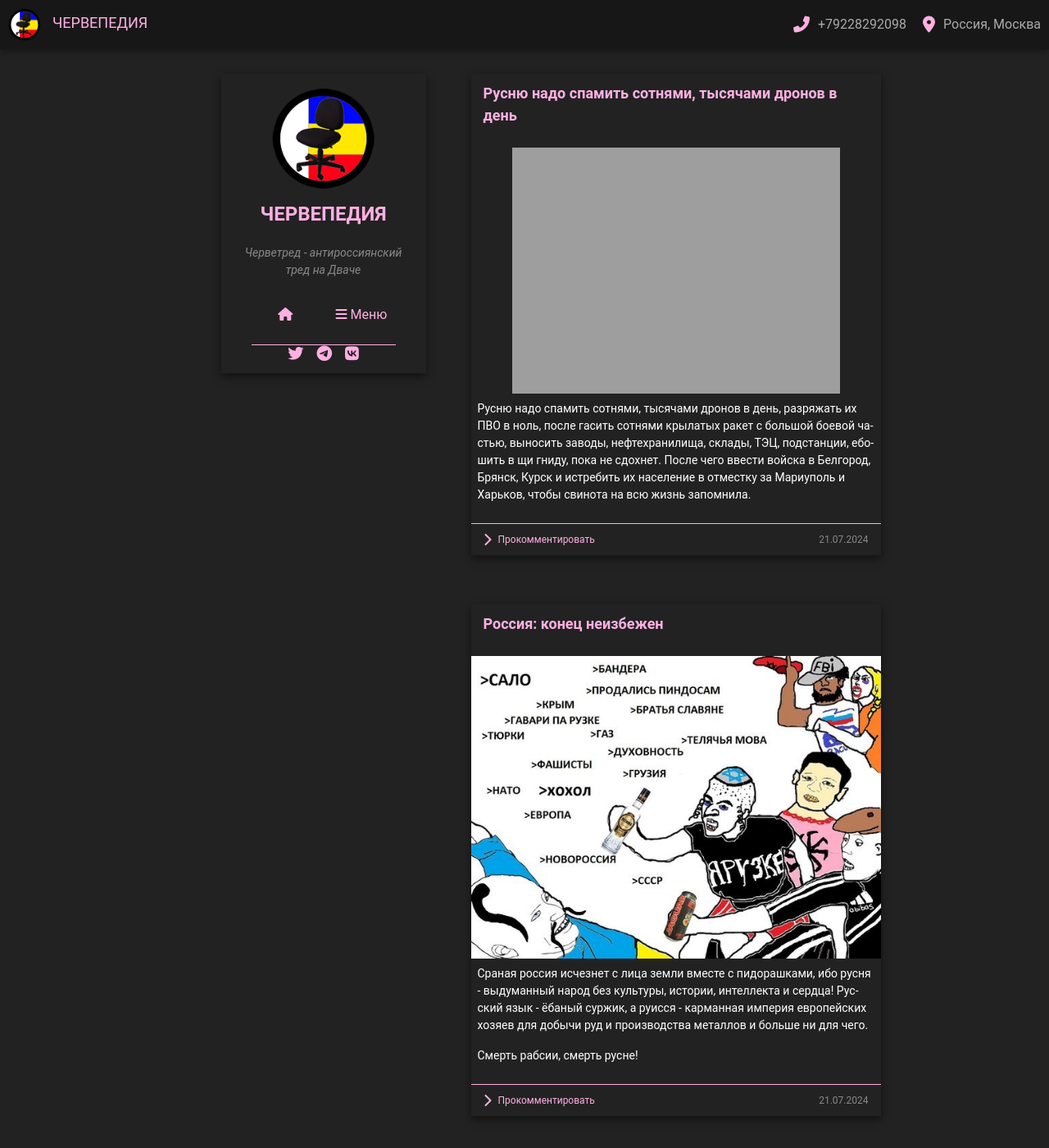
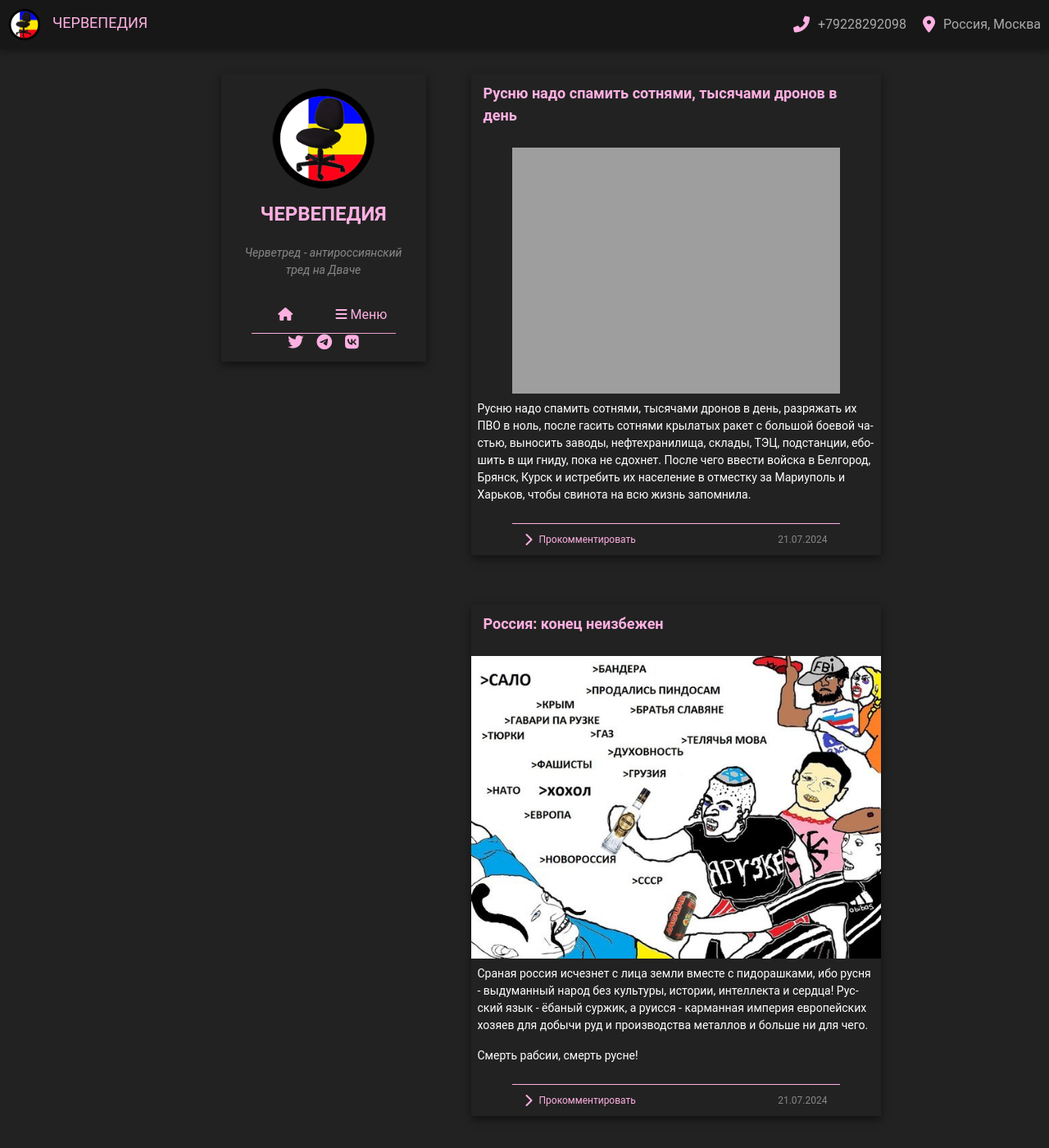
Before and after one commit to chervepedia/chervepedia.github.io, a Jekyll site: the page built from index.html, in a window 1280 px wide and 1400 px high. Shown: the whole window at 82% size. Built offline with Jekyll 4.4.1, drawn with Linux system fonts in a browser that asks for light colours; a script that is not in the unit is left out; the list of posts is cut into pages by our own code; comment, search, counter and statistics services are not loaded.

Commit message:
Update style.css!

```diff
--- a/assets/css/style.css
+++ b/assets/css/style.css
@@ -251,6 +251,8 @@ body {
     align-items: center;
     padding: 10px 15px;
     border-top: 1px solid var(--main-color);
+width: 80%;
+margin: 0 auto;
     position: relative;
     overflow: hidden;
     border-radius: 0 0 10px 10px; /* Закругление только нижних углов */
@@ -322,9 +324,6 @@ body {
     display: flex;
     justify-content: center; /* Центрирование всех элементов по горизонтали */
     gap: 16px;
-border-top: 1px solid var(--main-color);
-width: 80%;
-margin: 0 auto;
 }
 
 .social-icons-sidebar a {
@@ -381,6 +380,9 @@ margin: 0 auto;
     border-image: linear-gradient(to right, var(--main-color), var(--main-color-dark)) 1;
     display: flex; /* Используем flexbox */
     justify-content: center; /* Выравнивание по горизонтали */
+border-bottom: 1px solid var(--main-color);
+width: 80%;
+margin: 0 auto;
 }
 
 /* Сетка для меню */
```
